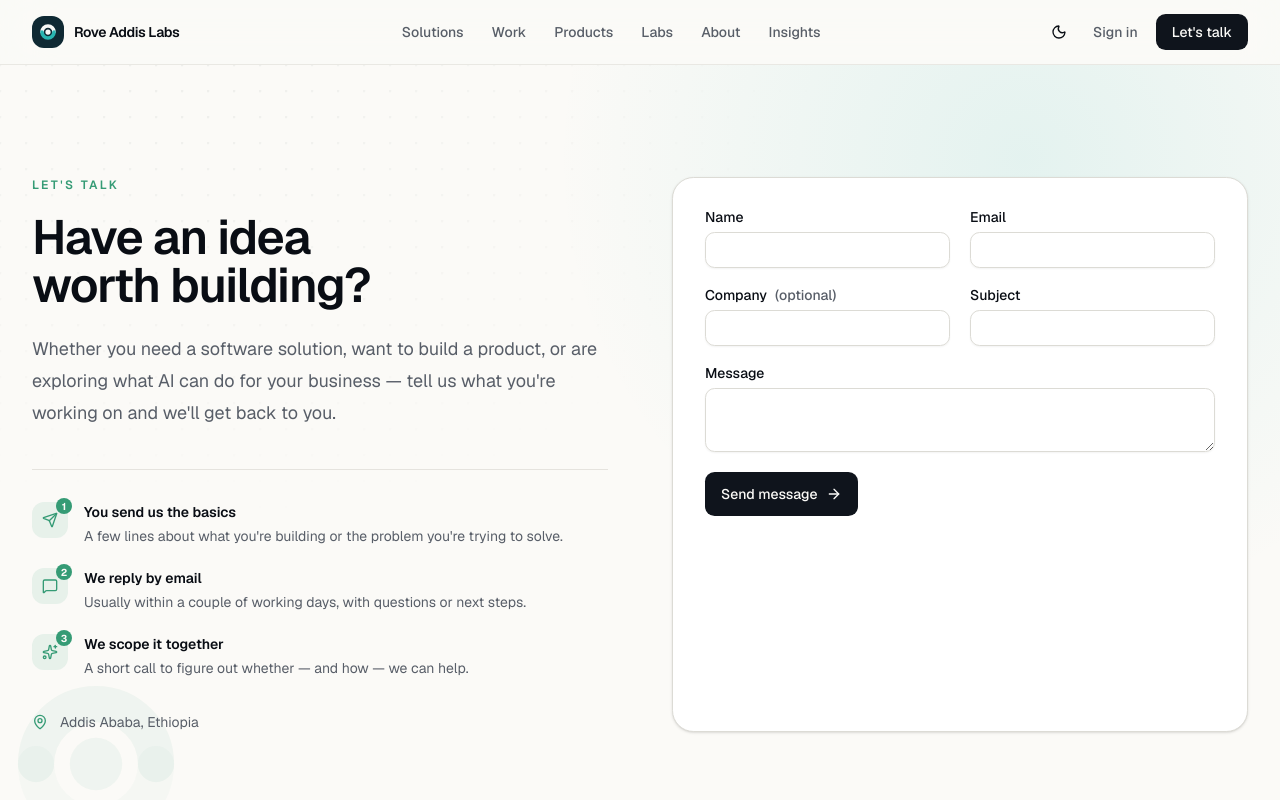
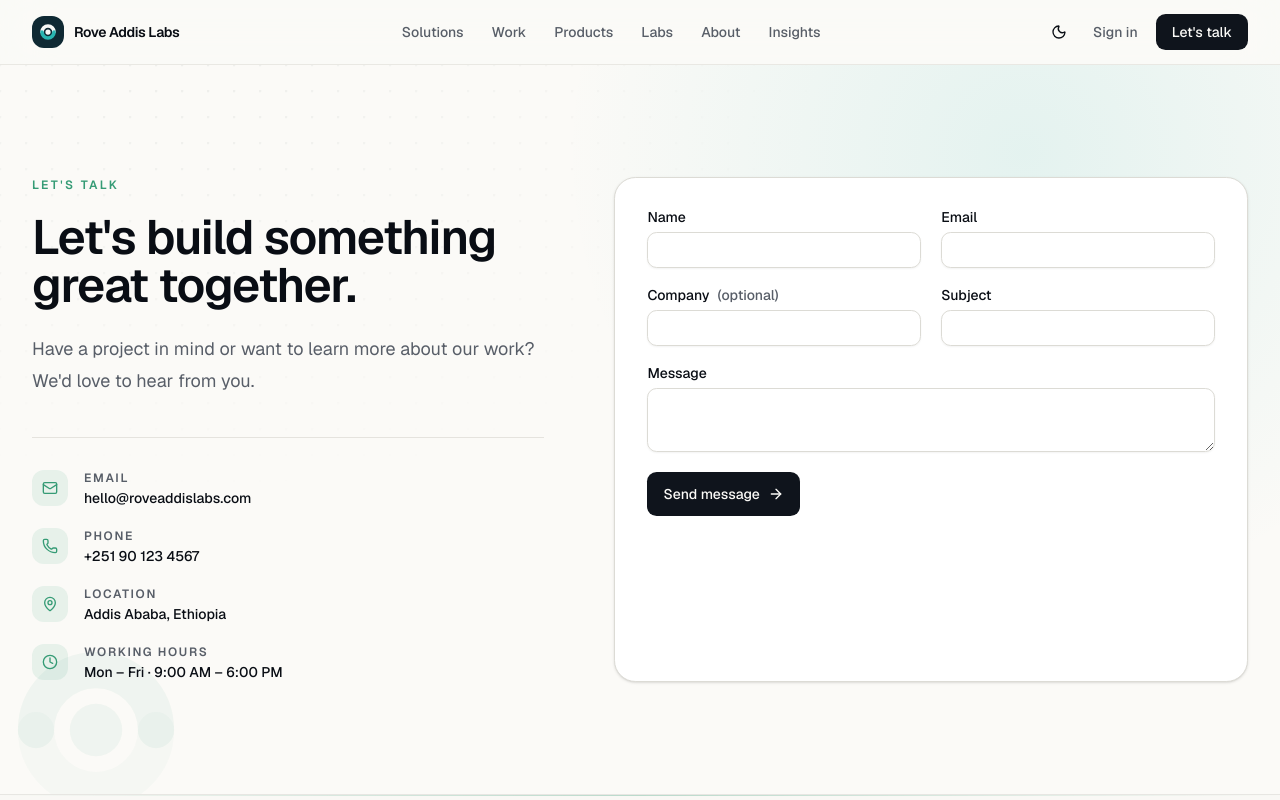
Before and after one commit to Jonas-Yonas/rove-addis-labs-web, a Next.js app: page /contact in a window 1280 px wide. Shown: the top 800 px of the page. Built offline with nearby package versions, Linux system fonts and the light colour scheme; no server answers.

Commit message:
Public pages polish v2

```diff
--- a/app/about/page.tsx
+++ b/app/about/page.tsx
@@ -1,27 +1,44 @@
 import type { Metadata } from "next";
+import Image from "next/image";
 import Link from "next/link";
 import {
   ArrowRight,
+  CalendarDays,
   Compass,
-  Layers,
+  HeartHandshake,
   MapPin,
   Rocket,
+  Sparkles,
   Target,
 } from "lucide-react";
 
 import { BrandGlyph, DotGrid } from "@/components/public/decor";
 import { PublicHero } from "@/components/public/public-hero";
+import { getPublicCounts } from "@/lib/public/queries";
 import { brand } from "@/config/brand";
+import { media } from "@/config/media";
 
 export const metadata: Metadata = {
   title: "About",
   description: brand.positioning,
 };
 
-const facts = [
-  { icon: MapPin, label: "Based in", value: brand.location },
-  { icon: Layers, label: "Focus", value: "Software, products & intelligent systems" },
-  { icon: Target, label: "How we work", value: "Client solutions + our own products" },
+const values = [
+  {
+    icon: Sparkles,
+    title: "Innovation",
+    body: "We explore new ideas and technologies, and turn the promising ones into real software.",
+  },
+  {
+    icon: HeartHandshake,
+    title: "Quality",
+    body: "We deliver reliable, well-built software — and we stand behind what we ship.",
+  },
+  {
+    icon: Compass,
+    title: "Impact",
+    body: "We build things that make a measurable difference for the people who use them.",
+  },
 ];
 
 const beliefs = [
@@ -35,61 +52,95 @@ const beliefs = [
     title: "Ship, then improve",
     body: "Working software in people's hands beats a perfect plan. We get to real quickly, then iterate.",
   },
-  {
-    icon: Compass,
-    title: "Local context, global standards",
-    body: "Built in Addis Ababa, designed for everywhere. We know the market we're in and hold ourselves to the bar of anywhere.",
-  },
 ];
 
-export default function AboutPage() {
+export default async function AboutPage() {
+  const counts = await getPublicCounts();
+
+  const stats = [
+    { icon: CalendarDays, value: brand.founded, label: "Founded" },
+    { icon: MapPin, value: "Addis Ababa", label: "Based in Ethiopia" },
+    {
+      icon: Rocket,
+      value: `${Math.max(counts.projects, 1)}+`,
+      label: "Projects delivered",
+    },
+    { icon: HeartHandshake, value: "100%", label: "Client commitment" },
+  ];
+
   return (
     <>
       <PublicHero
-        eyebrow="About"
-        title="A software product and solutions company, based in Addis Ababa."
+        eyebrow="About us"
+        title="Driven by purpose. Built on excellence."
         description={brand.description}
       />
 
       <div className="mx-auto max-w-7xl px-4 py-16 sm:px-6 sm:py-20 lg:px-8">
-        <div className="grid gap-4 sm:grid-cols-3">
-          {facts.map((fact) => {
-            const Icon = fact.icon;
+        <div className="grid items-center gap-10 lg:grid-cols-2 lg:gap-16">
+          <div>
+            <h2 className="text-2xl font-semibold tracking-tight sm:text-3xl">
+              A software company with a point of view.
+            </h2>
+            <p className="mt-4 leading-7 text-muted-foreground">
+              {brand.positioning} We partner with businesses and organizations to
+              build digital solutions that create value and drive progress — and
+              we build our own products alongside that work.
+            </p>
+            <p className="mt-4 leading-7 text-muted-foreground">
+              {brand.name} is based in {brand.location}.
+            </p>
+
+            <div className="mt-8 grid gap-4 sm:grid-cols-3">
+              {values.map((value) => {
+                const Icon = value.icon;
                 return (
-              <div
-                key={fact.label}
-                className="rounded-2xl border bg-card p-6"
-              >
-                <span className="flex size-10 items-center justify-center rounded-xl bg-accent/10 text-accent">
-                  <Icon className="size-5" />
+                  <div key={value.title}>
+                    <span className="flex size-9 items-center justify-center rounded-lg bg-accent/10 text-accent">
+                      <Icon className="size-4" />
                     </span>
-                <p className="mt-4 text-xs font-semibold tracking-[0.16em] text-muted-foreground uppercase">
-                  {fact.label}
+                    <p className="mt-3 text-sm font-semibold">{value.title}</p>
+                    <p className="mt-1 text-xs leading-5 text-muted-foreground">
+                      {value.body}
                     </p>
-                <p className="mt-1.5 font-medium">{fact.value}</p>
                   </div>
                 );
               })}
             </div>
-
-        <div className="mt-16 grid gap-12 lg:grid-cols-[0.9fr_1.1fr] lg:gap-16">
-          <div>
-            <h2 className="text-2xl font-semibold tracking-tight">What we do</h2>
-            <p className="mt-4 leading-7 text-muted-foreground">
-              {brand.positioning} We work with businesses and organizations to
-              design, build, and run software — and we build our own products
-              alongside client work.
-            </p>
-            <p className="mt-4 leading-7 text-muted-foreground">
-              {brand.name} is based in {brand.location}.
-            </p>
           </div>
 
-          <div className="space-y-4">
+          <div className="relative aspect-4/3 overflow-hidden rounded-2xl border bg-muted shadow-sm">
+            <Image
+              src={media.about}
+              alt="The Rove Addis Labs team at work"
+              fill
+              className="object-cover"
+              sizes="(max-width: 1024px) 100vw, 50vw"
+              unoptimized
+            />
+          </div>
+        </div>
+
+        <dl className="mt-14 grid overflow-hidden rounded-2xl border bg-card shadow-sm divide-y divide-border sm:grid-cols-2 sm:divide-x sm:divide-y-0 lg:grid-cols-4">
+          {stats.map((stat) => {
+            const Icon = stat.icon;
+            return (
+              <div key={stat.label} className="flex flex-col gap-1.5 px-6 py-6">
+                <Icon className="size-4 text-accent" />
+                <dd className="text-xl font-semibold tracking-tight">
+                  {stat.value}
+                </dd>
+                <dt className="text-xs text-muted-foreground">{stat.label}</dt>
+              </div>
+            );
+          })}
+        </dl>
+
+        <div className="mt-14">
           <h2 className="text-2xl font-semibold tracking-tight">
             What we believe
           </h2>
-            <div className="grid gap-4">
+          <div className="mt-6 grid gap-4 sm:grid-cols-2">
             {beliefs.map((belief) => {
               const Icon = belief.icon;
               return (
@@ -111,11 +162,10 @@ export default function AboutPage() {
             })}
           </div>
         </div>
-        </div>
 
-        <div className="relative mt-16 overflow-hidden rounded-2xl bg-[#0F2933] p-8 text-white sm:p-12">
+        <div className="relative mt-14 overflow-hidden rounded-2xl bg-[#0F2933] p-8 text-white sm:p-12">
           <DotGrid className="text-white/10 mask-[radial-gradient(ellipse_60%_100%_at_100%_0%,black,transparent)]" />
-          <BrandGlyph className="absolute -left-10 -bottom-12 size-60 text-[#28B5B1]/12" />
+          <BrandGlyph className="absolute -bottom-12 -left-10 size-60 text-[#28B5B1]/12" />
 
           <div className="relative flex flex-col gap-4 sm:flex-row sm:items-center sm:justify-between">
             <div>
--- a/app/contact/page.tsx
+++ b/app/contact/page.tsx
@@ -1,5 +1,5 @@
 import type { Metadata } from "next";
-import { MapPin, MessageSquare, Send, Sparkles } from "lucide-react";
+import { Clock, Mail, MapPin, Phone } from "lucide-react";
 
 import { ContactForm } from "@/components/contact/contact-form";
 import { BrandGlyph, DotGrid } from "@/components/public/decor";
@@ -10,74 +10,85 @@ export const metadata: Metadata = {
   description: `Get in touch with ${brand.name}.`,
 };
 
-const steps = [
-  {
-    icon: Send,
-    title: "You send us the basics",
-    body: "A few lines about what you're building or the problem you're trying to solve.",
+const details = [
+  brand.contact.email && {
+    icon: Mail,
+    label: "Email",
+    value: brand.contact.email,
+    href: `mailto:${brand.contact.email}`,
+  },
+  brand.contact.phone && {
+    icon: Phone,
+    label: "Phone",
+    value: brand.contact.phone,
+    href: `tel:${brand.contact.phone.replace(/\s+/g, "")}`,
   },
   {
-    icon: MessageSquare,
-    title: "We reply by email",
-    body: "Usually within a couple of working days, with questions or next steps.",
+    icon: MapPin,
+    label: "Location",
+    value: brand.location,
   },
-  {
-    icon: Sparkles,
-    title: "We scope it together",
-    body: "A short call to figure out whether — and how — we can help.",
+  brand.contact.hours && {
+    icon: Clock,
+    label: "Working hours",
+    value: brand.contact.hours,
   },
-];
+].filter(Boolean) as {
+  icon: typeof Mail;
+  label: string;
+  value: string;
+  href?: string;
+}[];
 
 export default function ContactPage() {
   return (
     <section className="relative overflow-hidden">
       <DotGrid className="mask-[radial-gradient(ellipse_50%_60%_at_15%_0%,black,transparent)]" />
       <div className="absolute inset-0 -z-10 bg-[radial-gradient(circle_at_80%_12%,rgba(40,181,177,0.11),transparent_38%)]" />
-      <BrandGlyph className="absolute -bottom-20 -left-16 -z-10 size-80 text-accent/[0.06]" />
+      <BrandGlyph className="absolute -bottom-24 -left-16 -z-10 size-80 text-accent/6" />
 
       <div className="mx-auto max-w-7xl px-4 py-20 sm:px-6 sm:py-28 lg:px-8">
-        <div className="grid gap-12 lg:grid-cols-2 lg:gap-16">
-          <div className="max-w-xl">
+        <div className="grid gap-12 lg:grid-cols-[0.9fr_1.1fr] lg:gap-16">
+          <div className="max-w-lg">
             <p className="text-xs font-semibold tracking-[0.2em] text-accent uppercase">
               Let&apos;s talk
             </p>
 
             <h1 className="mt-5 text-balance text-4xl font-semibold tracking-tight sm:text-5xl">
-              Have an idea worth building?
+              Let&apos;s build something great together.
             </h1>
 
             <p className="mt-6 text-lg leading-8 text-muted-foreground">
-              Whether you need a software solution, want to build a product, or
-              are exploring what AI can do for your business — tell us what
-              you&apos;re working on and we&apos;ll get back to you.
+              Have a project in mind or want to learn more about our work?
+              We&apos;d love to hear from you.
             </p>
 
-            <ol className="mt-10 space-y-5 border-t border-border/70 pt-8">
-              {steps.map((step, index) => {
-                const Icon = step.icon;
+            <dl className="mt-10 space-y-5 border-t border-border/70 pt-8">
+              {details.map((detail) => {
+                const Icon = detail.icon;
                 return (
-                  <li key={step.title} className="flex gap-4">
-                    <span className="relative flex size-9 shrink-0 items-center justify-center rounded-lg bg-accent/10 text-accent">
+                  <div key={detail.label} className="flex items-start gap-4">
+                    <span className="flex size-9 shrink-0 items-center justify-center rounded-lg bg-accent/10 text-accent">
                       <Icon className="size-4" />
-                      <span className="absolute -right-1 -top-1 flex size-4 items-center justify-center rounded-full bg-accent text-[10px] font-bold text-accent-foreground">
-                        {index + 1}
-                      </span>
                     </span>
                     <div>
-                      <p className="text-sm font-semibold">{step.title}</p>
-                      <p className="mt-0.5 text-sm leading-6 text-muted-foreground">
-                        {step.body}
-                      </p>
+                      <dt className="text-xs font-semibold tracking-[0.14em] text-muted-foreground uppercase">
+                        {detail.label}
+                      </dt>
+                      <dd className="mt-0.5 text-sm font-medium">
+                        {detail.href ? (
+                          <a href={detail.href} className="hover:text-accent">
+                            {detail.value}
+                          </a>
+                        ) : (
+                          detail.value
+                        )}
+                      </dd>
                     </div>
-                  </li>
+                  </div>
                 );
               })}
-            </ol>
-
-            <div className="mt-8 flex items-center gap-3 text-sm text-muted-foreground">
-              <MapPin className="size-4 text-accent" />
-              {brand.location}
-            </div>
+            </dl>
           </div>
 
           <ContactForm />
--- a/app/not-found.tsx
+++ b/app/not-found.tsx
@@ -7,7 +7,7 @@ export default function NotFound() {
   return (
     <section className="relative flex min-h-[70vh] items-center overflow-hidden">
       <DotGrid className="mask-[radial-gradient(ellipse_50%_60%_at_50%_40%,black,transparent)]" />
-      <BrandGlyph className="absolute top-1/2 left-1/2 -z-10 size-[32rem] -translate-x-1/2 -translate-y-1/2 text-accent/[0.06]" />
+      <BrandGlyph className="absolute top-1/2 left-1/2 -z-10 size-[32rem] -translate-x-1/2 -translate-y-1/2 text-accent/6" />
 
       <div className="mx-auto w-full max-w-2xl px-4 text-center sm:px-6">
         <p className="text-xs font-semibold tracking-[0.22em] text-accent uppercase">
--- a/app/solutions/page.tsx
+++ b/app/solutions/page.tsx
@@ -1,58 +1,52 @@
 import type { Metadata } from "next";
+import Image from "next/image";
 import Link from "next/link";
 import {
   ArrowRight,
-  Check,
+  Blocks,
+  Cloud,
   Code2,
-  Layers3,
-  RefreshCw,
+  Smartphone,
 } from "lucide-react";
 
 import { BrandGlyph, DotGrid } from "@/components/public/decor";
 import { PublicHero } from "@/components/public/public-hero";
+import { media } from "@/config/media";
 
 export const metadata: Metadata = {
   title: "Solutions",
   description:
-    "Custom software, digital transformation, and product development from Rove Addis Labs.",
+    "Custom software, mobile apps, SaaS platforms, and system integration from Rove Addis Labs.",
 };
 
 const solutions = [
   {
-    number: "01",
     icon: Code2,
-    title: "Custom Software",
+    title: "Web Applications",
     description:
-      "Purpose-built applications and platforms designed around your organization's workflows and goals — not off-the-shelf compromises.",
-    points: [
-      "Internal tools and operational platforms",
-      "Customer-facing web and mobile apps",
-      "System integrations and automation",
-    ],
+      "Robust, scalable, and secure web applications built with modern technologies and built to last.",
+    image: media.solutions.web,
   },
   {
-    number: "02",
-    icon: RefreshCw,
-    title: "Digital Transformation",
+    icon: Smartphone,
+    title: "Mobile Solutions",
     description:
-      "Modernize processes, connect systems, and create better digital experiences for the people who use them every day.",
-    points: [
-      "Process mapping and workflow redesign",
-      "Legacy modernization and migration",
-      "Data pipelines and reporting",
-    ],
+      "Cross-platform mobile apps that deliver seamless experiences on every device.",
+    image: media.solutions.mobile,
   },
   {
-    number: "03",
-    icon: Layers3,
-    title: "Product Development",
+    icon: Cloud,
+    title: "SaaS Platforms",
     description:
-      "From discovery and MVPs to production systems and continuous improvement — we help you build the right thing, then keep making it better.",
-    points: [
-      "Product discovery and prototyping",
-      "MVP design and build",
-      "Ongoing engineering and iteration",
-    ],
+      "End-to-end SaaS products that scale with your business — from architecture to launch.",
+    image: media.solutions.saas,
+  },
+  {
+    icon: Blocks,
+    title: "System Integration",
+    description:
+      "Seamlessly connect systems and automate the workflows that run your organization.",
+    image: media.solutions.integration,
   },
 ];
 
@@ -61,66 +55,69 @@ export default function SolutionsPage() {
     <>
       <PublicHero
         eyebrow="Solutions"
-        title="We solve problems, not just build software."
-        description="Whether you're building something new or improving something that already exists, we work across product, engineering, and technology to deliver practical results."
+        title="Solutions that drive real impact."
+        description="We design and build custom digital solutions tailored to your business challenges and goals."
       />
 
       <div className="mx-auto max-w-7xl px-4 py-16 sm:px-6 sm:py-20 lg:px-8">
-        <div className="grid gap-6 lg:grid-cols-3">
+        <div className="grid gap-6 sm:grid-cols-2 lg:grid-cols-4">
           {solutions.map((solution) => {
             const Icon = solution.icon;
 
             return (
-              <div
-                key={solution.number}
-                className="relative overflow-hidden rounded-2xl border bg-card p-7"
+              <Link
+                key={solution.title}
+                href="/contact"
+                className="group flex flex-col overflow-hidden rounded-2xl border bg-card transition-all duration-200 hover:-translate-y-1 hover:border-accent/40 hover:shadow-lg hover:shadow-accent/5"
               >
-                <span
-                  aria-hidden="true"
-                  className="absolute -top-4 right-2 text-7xl font-bold text-foreground/[0.04]"
-                >
-                  {solution.number}
+                <div className="relative aspect-16/11 overflow-hidden bg-muted">
+                  <Image
+                    src={solution.image}
+                    alt=""
+                    fill
+                    className="object-cover transition-transform duration-300 group-hover:scale-[1.03]"
+                    sizes="(max-width: 1024px) 100vw, 25vw"
+                    unoptimized
+                  />
+                  <span className="absolute left-4 top-4 flex size-9 items-center justify-center rounded-lg border border-accent/20 bg-background/95 text-accent shadow-sm backdrop-blur">
+                    <Icon className="size-4" />
                   </span>
+                </div>
 
-                <span className="relative flex size-11 items-center justify-center rounded-xl bg-accent/10 text-accent">
-                  <Icon className="size-5" />
-                </span>
-
-                <h2 className="relative mt-6 text-xl font-semibold tracking-tight">
+                <div className="flex flex-1 flex-col p-5">
+                  <h2 className="font-semibold tracking-tight">
                     {solution.title}
                   </h2>
-                <p className="relative mt-3 text-sm leading-6 text-muted-foreground">
+                  <p className="mt-2 flex-1 text-sm leading-6 text-muted-foreground">
                     {solution.description}
                   </p>
-
-                <ul className="relative mt-5 space-y-2.5 border-t pt-5 text-sm">
-                  {solution.points.map((point) => (
-                    <li key={point} className="flex items-start gap-2.5">
-                      <Check className="mt-0.5 size-4 shrink-0 text-accent" />
-                      <span className="text-muted-foreground">{point}</span>
-                    </li>
-                  ))}
-                </ul>
+                  <span className="mt-4 inline-flex items-center gap-1 text-sm font-medium text-accent">
+                    Learn more
+                    <ArrowRight className="size-4 transition-transform group-hover:translate-x-0.5" />
+                  </span>
                 </div>
+              </Link>
             );
           })}
         </div>
 
         <div className="relative mt-8 overflow-hidden rounded-2xl bg-[#0F2933] px-6 py-12 text-white sm:px-10 sm:py-14">
           <DotGrid className="text-white/10 mask-[radial-gradient(ellipse_50%_100%_at_0%_50%,black,transparent)]" />
-          <BrandGlyph className="absolute -right-8 -bottom-10 size-56 text-[#28B5B1]/15" />
+          <BrandGlyph className="absolute -bottom-10 -right-8 size-56 text-[#28B5B1]/15" />
 
-          <div className="relative max-w-xl">
+          <div className="relative flex flex-col gap-5 sm:flex-row sm:items-center sm:justify-between">
+            <div className="max-w-xl">
               <h2 className="text-2xl font-semibold tracking-tight sm:text-3xl">
-              Have something in mind?
+                Not sure where to start?
               </h2>
               <p className="mt-2 text-white/65">
-              Tell us what you&apos;re working on and we&apos;ll get back to you
-              with how we can help.
+                Tell us what you&apos;re working on and we&apos;ll help you scope
+                the right solution.
               </p>
+            </div>
             <Link
               href="/contact"
-              className="mt-6 inline-flex h-11 items-center gap-2 rounded-md bg-[#28B5B1] px-6 text-sm font-medium text-[#0F2933] transition-transform hover:-translate-y-0.5"
+              className="inline-flex h-11 shrink-0 items-center gap-2 rounded-md bg-[#28B5B1] px-6 text-sm font-medium text-[#0F2933] transition-transform hover:-translate-y-0.5"
             >
               Start a conversation
               <ArrowRight className="size-4" />
--- a/components/public/decor.tsx
+++ b/components/public/decor.tsx
@@ -6,7 +6,7 @@ export function DotGrid({ className }: { className?: string }) {
     <svg
       aria-hidden="true"
       className={cn(
-        "pointer-events-none absolute inset-0 -z-10 h-full w-full text-foreground/[0.05]",
+        "pointer-events-none absolute inset-0 -z-10 h-full w-full text-foreground/5",
         className,
       )}
     >
--- a/components/public/public-hero.tsx
+++ b/components/public/public-hero.tsx
@@ -19,7 +19,7 @@ export function PublicHero({
       <div className="absolute inset-0 -z-10 bg-[radial-gradient(circle_at_82%_10%,rgba(40,181,177,0.12),transparent_42%)]" />
       <div className="absolute inset-x-0 top-0 -z-10 h-px bg-linear-to-r from-transparent via-accent/30 to-transparent" />
 
-      <BrandGlyph className="absolute -top-16 right-4 -z-10 hidden size-72 text-accent/[0.07] sm:block lg:right-16 lg:size-96" />
+      <BrandGlyph className="absolute -top-16 right-4 -z-10 hidden size-72 text-accent/7 sm:block lg:right-16 lg:size-96" />
 
       <div className="mx-auto max-w-7xl px-4 py-16 sm:px-6 sm:py-24 lg:px-8">
         <p className="text-xs font-semibold tracking-[0.2em] text-accent uppercase">
--- a/config/brand.ts
+++ b/config/brand.ts
@@ -10,15 +10,21 @@ export const brand = {
 
   location: "Addis Ababa, Ethiopia",
 
+  // Year the company started — adjust to the real founding year.
+  founded: "2024",
+
   positioning:
     "A software product and solutions company building digital products, SaaS platforms, and intelligent systems.",
 
+  // Placeholder contact details — replace with the real ones.
   contact: {
-    email: "",
+    email: "hello@roveaddislabs.com",
+    phone: "+251 90 123 4567",
+    hours: "Mon – Fri · 9:00 AM – 6:00 PM",
   },
 
   social: {
-    facebook: "",
+    facebook: "https://web.facebook.com/profile.php?id=61592743722641",
     instagram: "",
     linkedin: "",
     github: "",
--- a/config/media.ts
+++ b/config/media.ts
@@ -11,7 +11,7 @@ export const media = {
   /** Home hero — a city skyline. Replace with an Addis Ababa shot. */
   heroSkyline: unsplash("1477959858617-67f85cf4f1df", 1500),
 
-  /** "What we do" cards. */
+  /** "What we do" cards (home). */
   capabilities: {
     engineering: unsplash("1498050108023-c5249f4df085", 900),
     products: unsplash("1460925895917-afdab827c52f", 900),
@@ -19,6 +19,14 @@ export const media = {
     platforms: unsplash("1517180102446-f3ece451e9d8", 900),
   },
 
+  /** Solutions page cards. */
+  solutions: {
+    web: unsplash("1487058792275-0ad4aaf24ca7", 900),
+    mobile: unsplash("1591808216268-ce0b82787efe", 900),
+    saas: unsplash("1460925895917-afdab827c52f", 900),
+    integration: unsplash("1550751827-4bd374c3f58b", 900),
+  },
+
   /** About page — team / place. */
   about: unsplash("1522071820081-009f0129c71c", 1100),
 };
```
Lines whose indentation alone changed are shown as unchanged.
